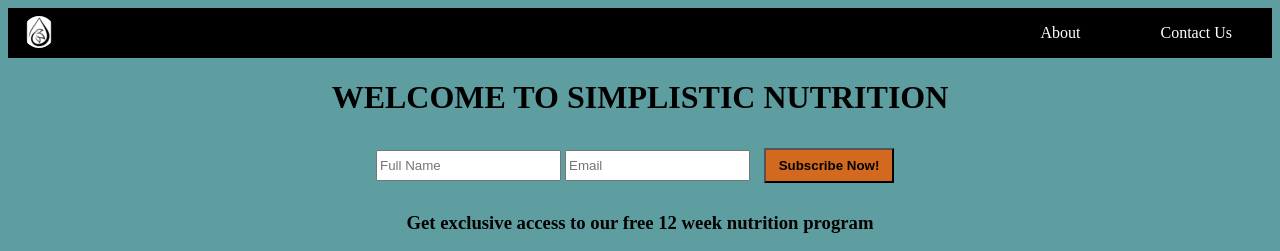
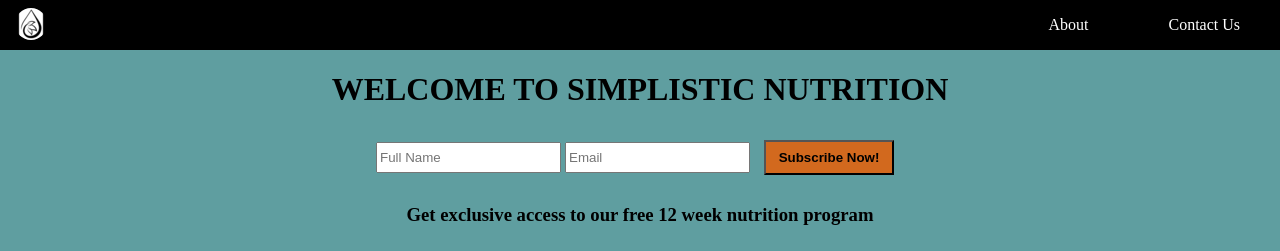
Before and after one commit to ivannissimrch/BlogWebsite, a plain HTML site: page index.html in a window 1280 px wide. Shown: the top 251 px of the page. Drawn offline with Linux system fonts and the light colour scheme; grey boxes are pictures that could not be loaded; a web font is replaced by a local one.

Commit message:
fixed navbar to main navbar ccs and main layout margin

```diff
--- a/styles/mainLayout.css
+++ b/styles/mainLayout.css
@@ -1,5 +1,6 @@
 body{
     background-color:cadetblue;
+    margin: 0;
 }
 .grid-container{
     display: grid;
@@ -12,11 +13,13 @@ body{
 }
 
 #navbar-container{
+    margin-top: 0;
     background-color: black;
     grid-area:bar;
 }
 
 #header{
+    margin-top:50px;
     grid-area: header;
     text-align: center;
     font-family: Spinnaker;
--- a/styles/navbarstyle.css
+++ b/styles/navbarstyle.css
@@ -1,5 +1,10 @@
+#navbar-container{
+ position: fixed;
+ width:100%;
+}
+
 .navbar{
-       display: flex;
+    display: flex;
     align-items: center;
     justify-content:space-between;
 }
```
